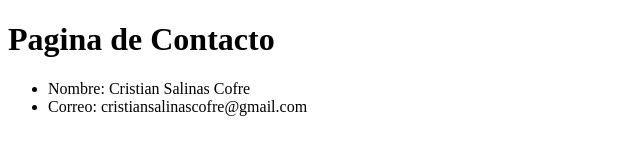
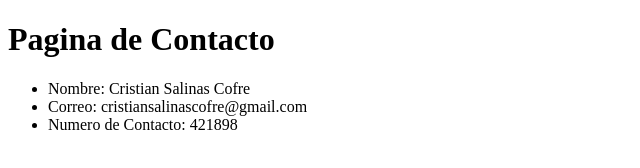
Before and after one commit to larriag13/ActividadFinal, a plain HTML site: page pagina_cristian.html in a window 1280 px wide. Shown: the whole page, without its empty margins (0-640 px from the left). Drawn offline with Linux system fonts and the light colour scheme.

Commit message:
se agrega numer de contacto

```diff
--- a/pagina_cristian.html
+++ b/pagina_cristian.html
@@ -11,6 +11,7 @@
     <ul>
         <li>Nombre: Cristian Salinas Cofre</li>
         <li>Correo: cristiansalinascofre@gmail.com</li>
+        <li>Numero de Contacto: 421898</li>
     </ul>
 </body>
 </html>
```
